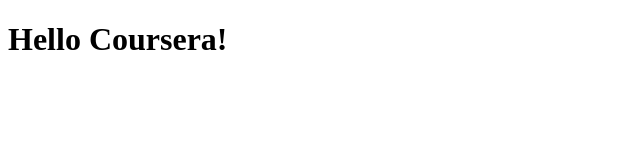
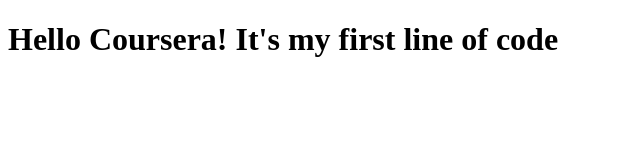
Before and after one commit to IssakKB/coursera-test, a plain HTML site: page site/index.html in a window 1280 px wide. Shown: the whole page, without its empty margins (0-640 px from the left). Drawn offline with Linux system fonts and the light colour scheme.

Commit message:
Small addition to our page content.

```diff
--- a/site/index.html
+++ b/site/index.html
@@ -4,6 +4,6 @@
 	<title>Hello Coursera!</title>
 </head>
 <body>
-  <h1>Hello Coursera!</h1>
+  <h1>Hello Coursera! It's my first line of code</h1>
 </body>
 </html>
```
